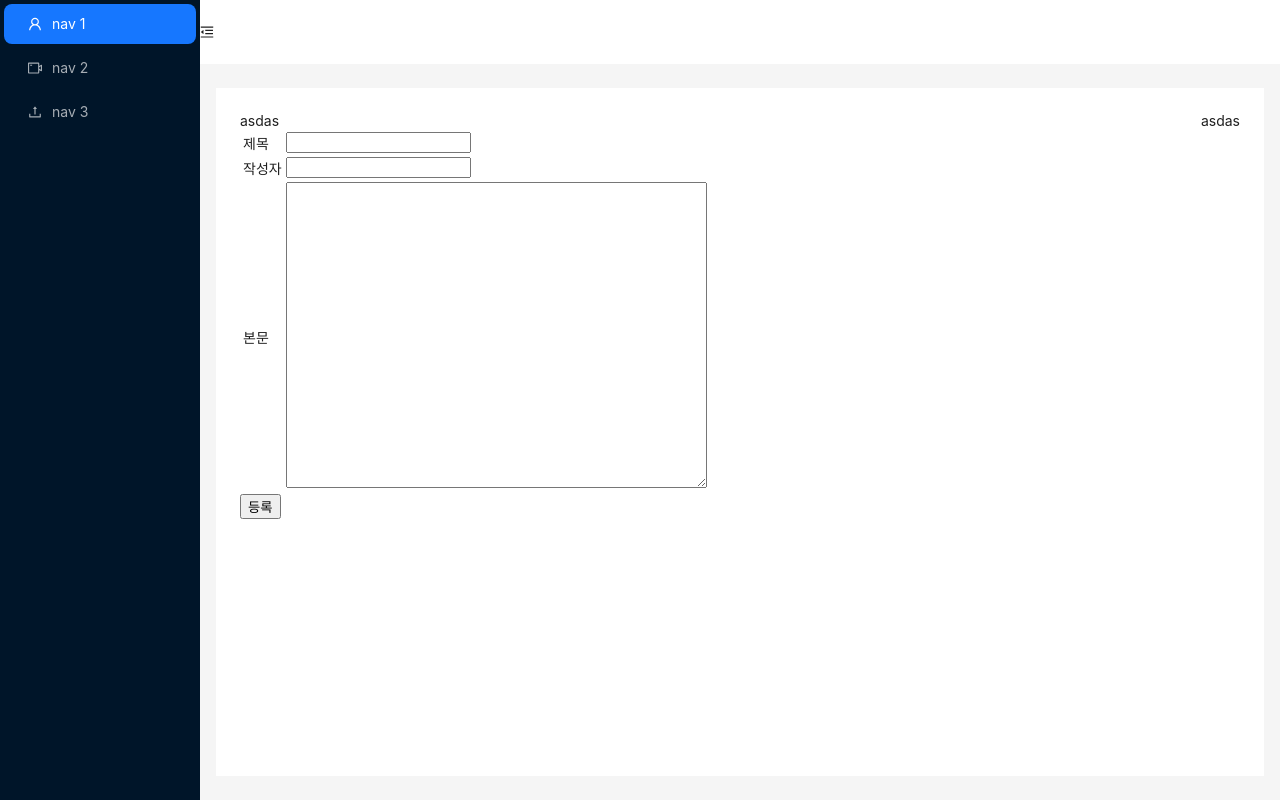
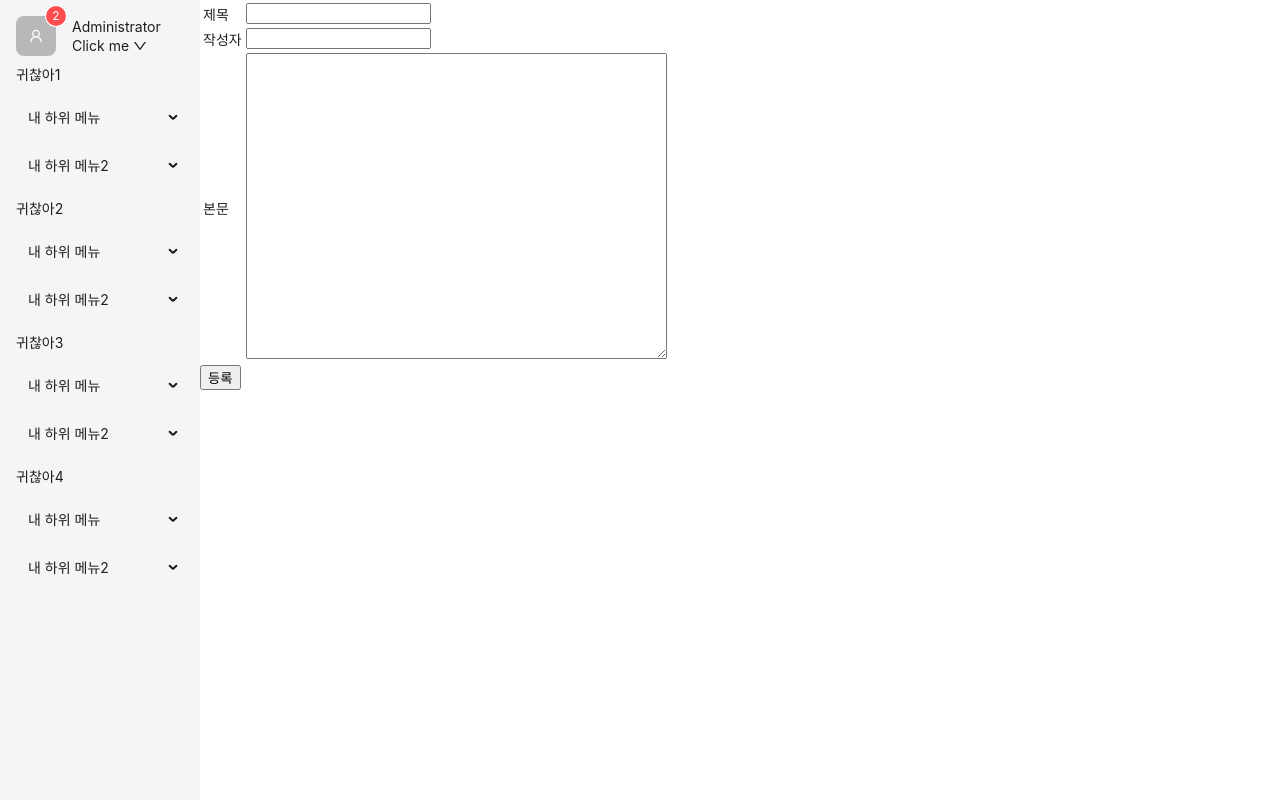
Before and after one commit to DDoon/photolink-web-vue, a Vue app: page /board in a window 1280 px wide. Built offline with nearby package versions, Linux system fonts and the light colour scheme.

Commit message:
[Vue-1] Setting

```diff
--- a/src/components/layouts/GnbSidebar/GnbSidebar.vue
+++ b/src/components/layouts/GnbSidebar/GnbSidebar.vue
@@ -1,18 +1,26 @@
 <script setup lang="ts">
 import { ref } from "vue";
-import {
-  UserOutlined,
-  VideoCameraOutlined,
-  UploadOutlined,
-  MenuUnfoldOutlined,
-  MenuFoldOutlined,
-} from "@ant-design/icons-vue";
+// import { UserOutlined, VideoCameraOutlined } from "@ant-design/icons-vue";
+import NavMenuItemGroup from "../NavMenu/NavMenuItemGroup.vue";
+import NavMenuItem from "../NavMenu/NavMenuItem.vue";
+import SidebarProfile from "../SidebarProfile.vue";
+
 defineOptions({
   name: "GnbSidebar",
 });
 
 const selectedKeys = ref<string[]>(["1"]);
 const collapsed = ref<boolean>(false);
+
+const subMenuItems = [
+  { key: "4", label: "하위 아이템 1", icon: "user-outlined", path: "/item1" },
+  {
+    key: "5",
+    label: "하위 아이템 2",
+    icon: "video-camera-outlined",
+    path: "/item2",
+  },
+];
 </script>
 
 <template>
@@ -21,71 +29,94 @@ const collapsed = ref<boolean>(false);
       v-model:collapsed="collapsed"
       :trigger="null"
       collapsible
-      style="height: 100vh"
+      style="height: 100vh; background: #f5f5f5"
     >
-      <!-- <div class="logo" /> -->
-      <a-menu v-model:selectedKeys="selectedKeys" theme="dark" mode="inline">
-        <a-menu-item key="1">
-          <user-outlined />
-          <span>nav 1</span>
-        </a-menu-item>
-        <a-menu-item key="2">
-          <video-camera-outlined />
-          <span>nav 2</span>
-        </a-menu-item>
-        <a-menu-item key="3">
-          <upload-outlined />
-          <span>nav 3</span>
-        </a-menu-item>
+      <a-menu v-model:selectedKeys="selectedKeys" theme="gray-3" mode="inline">
+        <NavMenuItemGroup>
+          <SidebarProfile :count="2" />
+        </NavMenuItemGroup>
+
+        <NavMenuItemGroup title="귀찮아1">
+          <NavMenuItem
+            :subKey="'sub1'"
+            :title="'내 하위 메뉴'"
+            :items="subMenuItems"
+          />
+          <NavMenuItem
+            :subKey="'sub2'"
+            :title="'내 하위 메뉴2'"
+            :items="subMenuItems"
+          />
+        </NavMenuItemGroup>
+        <NavMenuItemGroup title="귀찮아2">
+          <NavMenuItem
+            :subKey="'sub1'"
+            :title="'내 하위 메뉴'"
+            :items="subMenuItems"
+          />
+          <NavMenuItem
+            :subKey="'sub2'"
+            :title="'내 하위 메뉴2'"
+            :items="subMenuItems"
+          />
+        </NavMenuItemGroup>
+        <NavMenuItemGroup title="귀찮아3">
+          <NavMenuItem
+            :subKey="'sub1'"
+            :title="'내 하위 메뉴'"
+            :items="subMenuItems"
+          />
+          <NavMenuItem
+            :subKey="'sub2'"
+            :title="'내 하위 메뉴2'"
+            :items="subMenuItems"
+          />
+        </NavMenuItemGroup>
+        <NavMenuItemGroup title="귀찮아4">
+          <NavMenuItem
+            :subKey="'sub1'"
+            :title="'내 하위 메뉴'"
+            :items="subMenuItems"
+          />
+          <NavMenuItem
+            :subKey="'sub2'"
+            :title="'내 하위 메뉴2'"
+            :items="subMenuItems"
+          />
+        </NavMenuItemGroup>
       </a-menu>
     </a-layout-sider>
     <a-layout>
-      <a-layout-header style="background: #fff; padding: 0">
-        <menu-unfold-outlined
-          v-if="collapsed"
-          class="trigger"
-          @click="() => (collapsed = !collapsed)"
-        />
-        <menu-fold-outlined
-          v-else
-          class="trigger"
-          @click="() => (collapsed = !collapsed)"
-        />
-      </a-layout-header>
       <a-layout-content
         :style="{
-          margin: '24px 16px',
-          padding: '24px',
           background: '#fff',
-          minHeight: '280px',
         }"
       >
-        <div class="test">
-          <div class="daksjd">asdas</div>
-          <div class="daksjd">asdas</div>
-        </div>
-        <router-view></router-view>
+        <router-view />
       </a-layout-content>
     </a-layout>
   </a-layout>
 </template>
 <style lang="less">
-#components-layout-demo-top-side-2 .logo {
-  float: left;
-  width: 120px;
-  height: 31px;
-  margin: 16px 24px 16px 0;
-  background: rgba(255, 255, 255, 0.3);
+#components-layout-demo-custom-trigger .trigger {
+  font-size: 18px;
+  line-height: 64px;
+  padding: 0 24px;
+  cursor: pointer;
+  transition: color 0.3s;
 }
 
-.ant-row-rtl #components-layout-demo-top-side-2 .logo {
-  margin: 16px 0 16px 24px;
+#components-layout-demo-custom-trigger .trigger:hover {
+  color: #1890ff;
 }
 
-.ant-layout-content {
+#components-layout-demo-custom-trigger .logo {
+  height: 32px;
+  background: rgba(255, 255, 255, 0.3);
+  margin: 16px;
 }
 
-.test {
-  .flexbox(space-between);
+.site-layout .site-layout-background {
+  background: #fff;
 }
 </style>
--- /dev/null
+++ b/src/components/layouts/NavMenu/NavMenuItem.vue
@@ -0,0 +1,29 @@
+<script lang="ts" setup>
+defineOptions({
+  name: "NavMenuItem",
+});
+
+interface MenuItem {
+  key: string;
+  label: string;
+  icon: string;
+  path: string;
+}
+
+const { subKey, title, items } = defineProps({
+  subKey: String,
+  title: String,
+  items: Array as () => MenuItem[],
+});
+</script>
+
+<template>
+  <a-sub-menu :key="subKey" :title="title">
+    <router-link v-for="item in items" :key="item.key" :to="item.path">
+      <a-menu-item>
+        <component :is="item.icon" />
+        <span>{{ item.label }}</span>
+      </a-menu-item>
+    </router-link>
+  </a-sub-menu>
+</template>
--- /dev/null
+++ b/src/components/layouts/NavMenu/NavMenuItemGroup.vue
@@ -0,0 +1,14 @@
+<script lang="ts" setup>
+defineOptions({
+  name: "NavMenuItemGroup",
+});
+
+const { title } = defineProps(["title"]);
+</script>
+<template>
+  <a-menu-item-group :title="title">
+    <slot></slot>
+  </a-menu-item-group>
+</template>
+
+<style lang="less"></style>
--- /dev/null
+++ b/src/components/layouts/SidebarProfile.vue
@@ -0,0 +1,62 @@
+<script lang="ts" setup>
+import { UserOutlined } from "@ant-design/icons-vue";
+import { DownOutlined } from "@ant-design/icons-vue";
+
+defineOptions({
+  name: "SidebarProfile",
+});
+
+const { count } = defineProps({
+  count: Number,
+});
+</script>
+
+<template>
+  <div class="test">
+    <span>
+      <a-badge :count="count">
+        <a-avatar shape="square" size="large">
+          <UserOutlined />
+        </a-avatar>
+      </a-badge>
+    </span>
+    <div class="container">
+      <span class="name">Administrator</span>
+      <a-dropdown :trigger="['click']">
+        <a class="ant-dropdown-link" @click.prevent>
+          Click me
+          <DownOutlined />
+        </a>
+        <template #overlay>
+          <a-menu>
+            <a-menu-item key="0">
+              <router-link to="http://www.alipay.com/">내 프로필</router-link>
+            </a-menu-item>
+            <a-menu-divider />
+            <a-menu-item key="1">
+              <a href="http://www.taobao.com/">로그아웃</a>
+            </a-menu-item>
+          </a-menu>
+        </template>
+      </a-dropdown>
+    </div>
+  </div>
+</template>
+<style lang="less">
+.test {
+  margin-left: 16px;
+  display: flex;
+  align-items: center;
+}
+
+.name {
+  margin-top: 8px;
+  margin-bottom: 12px;
+}
+
+.container {
+  display: flex;
+  flex-direction: column;
+  margin-left: 16px;
+}
+</style>
--- a/src/less/reset.less
+++ b/src/less/reset.less
@@ -5,30 +5,14 @@
   -webkit-font-smoothing: antialiased;
 }
 
-html {
-  width: 100%;
-  height: 100vh;
-  overflow: hidden;
-  background-color: @primary;
+h1 {
+  margin: 0;
 }
 
-body {
-  width: 100%;
-  max-width: 100vw;
-  height: 100vh;
-  overflow: hidden;
-  overflow-y: auto;
-  transition: 100ms;
+a {
+  color: inherit;
+  text-decoration: none;
 }
-
-// h1 {
-//   margin: 0;
-// }
-
-// a {
-//   color: inherit;
-//   text-decoration: none;
-// }
 
 // button,
 // input,
@@ -45,13 +29,13 @@ body {
 //   }
 // }
 
-// a,
-// button {
-//   cursor: pointer;
-// }
+a,
+button {
+  cursor: pointer;
+}
 
-// ul,
-// ol {
-//   padding-left: 0;
-//   list-style: none;
-// }
+ul,
+ol {
+  padding-left: 0;
+  list-style: none;
+}
--- a/src/main.ts
+++ b/src/main.ts
@@ -18,8 +18,6 @@ function setupPlugins() {
 async function setupApp() {
   setupStore(app);
   app.use(router);
-
-  // app.mount("#app");
   app.use(Antd).mount("#app");
 }
 
```
